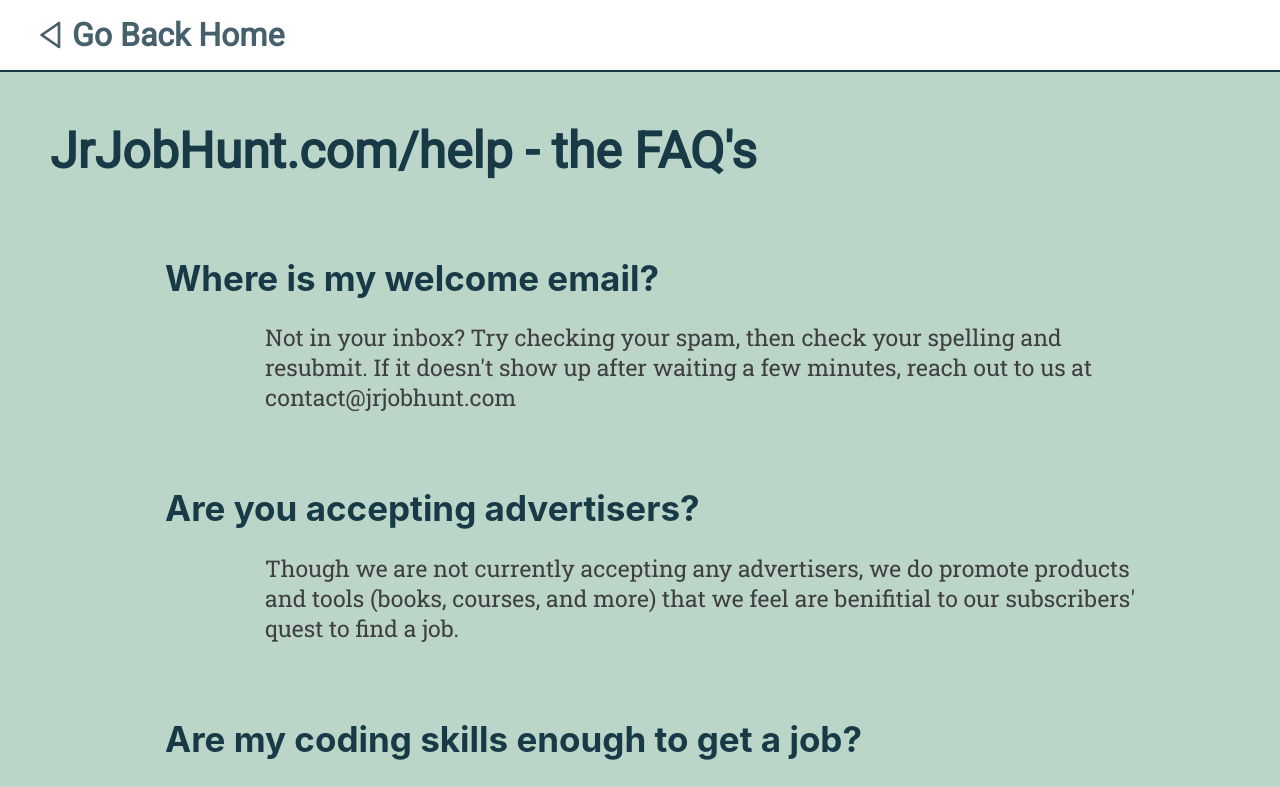
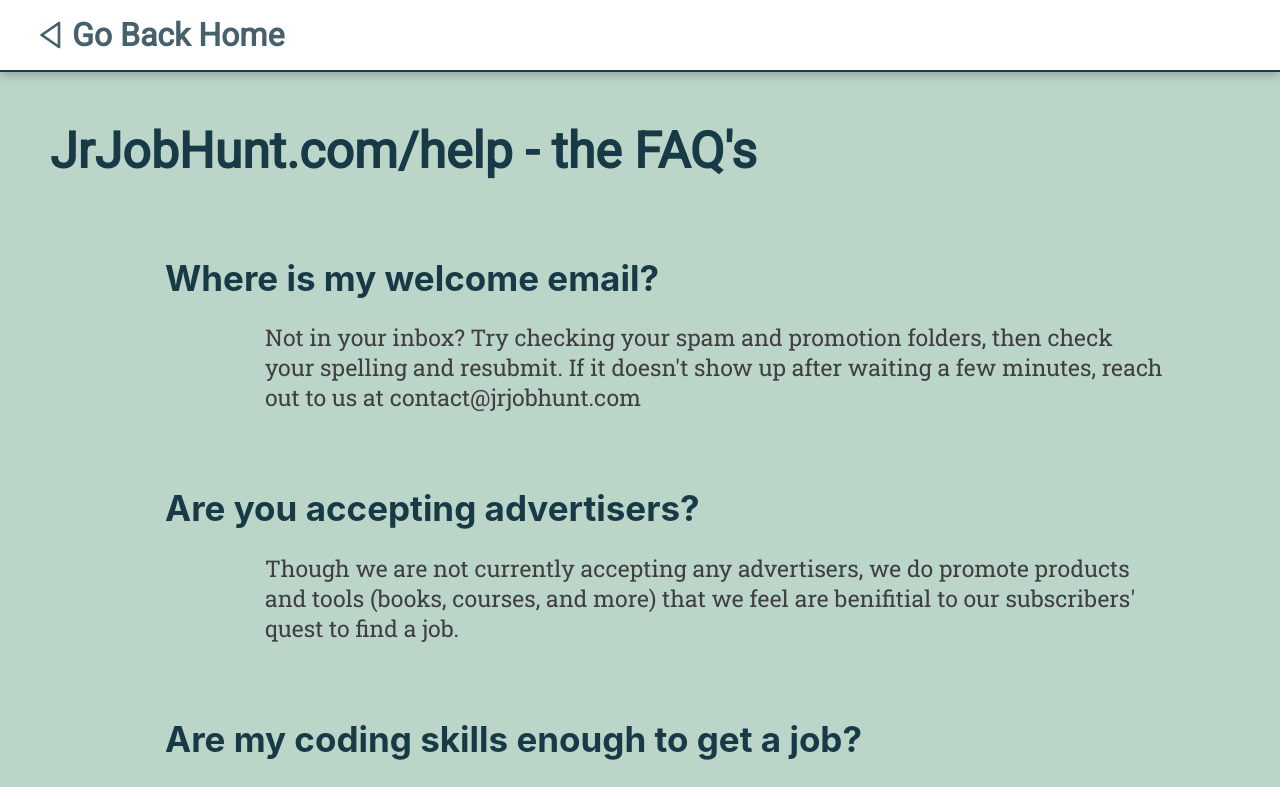
Before and after one commit to pmosscs/jrjobhunt, a React (Create React App) app: page /help in a window 1280 px wide. Shown: the top 787 px of the page. Built offline with nearby package versions, Linux system fonts and the light colour scheme.

Commit message:
css updated, faq updated

```diff
--- a/src/App.css
+++ b/src/App.css
@@ -27,6 +27,7 @@
   padding: 50px 50px 40px 50px;
   border: solid lightgray 1px;
   border-radius: 10px;
+  box-shadow: rgba(0, 0, 0, 0.27) 0px 3px 10px;
 }
 
 .title {
@@ -222,8 +223,7 @@
   z-index: 999;
   background-color: #ffffff;
   border-bottom: solid #183a47 2px;
-
-}
+  box-shadow: rgba(0, 0, 0, 0.24) 0px 3px 10px;}
 
 .help-title * {
   display: flex;
@@ -277,6 +277,7 @@
   .content {
     width: 80%;
     border-radius: 0;
+
   }
 
   .help-p2 {
--- a/src/components/Help.jsx
+++ b/src/components/Help.jsx
@@ -21,9 +21,10 @@
             <h1 className="help-section">Where is my welcome email?</h1>
             <div>
               <p className="help-p2">
-                Not in your inbox? Try checking your spam, then check your
-                spelling and resubmit. If it doesn't show up after waiting a few
-                minutes, reach out to us at contact@jrjobhunt.com
+                Not in your inbox? Try checking your spam and promotion folders,
+                then check your spelling and resubmit. If it doesn't show up
+                after waiting a few minutes, reach out to us at
+                contact@jrjobhunt.com
               </p>
             </div>
             <h1 className="help-section">Are you accepting advertisers?</h1>
```
